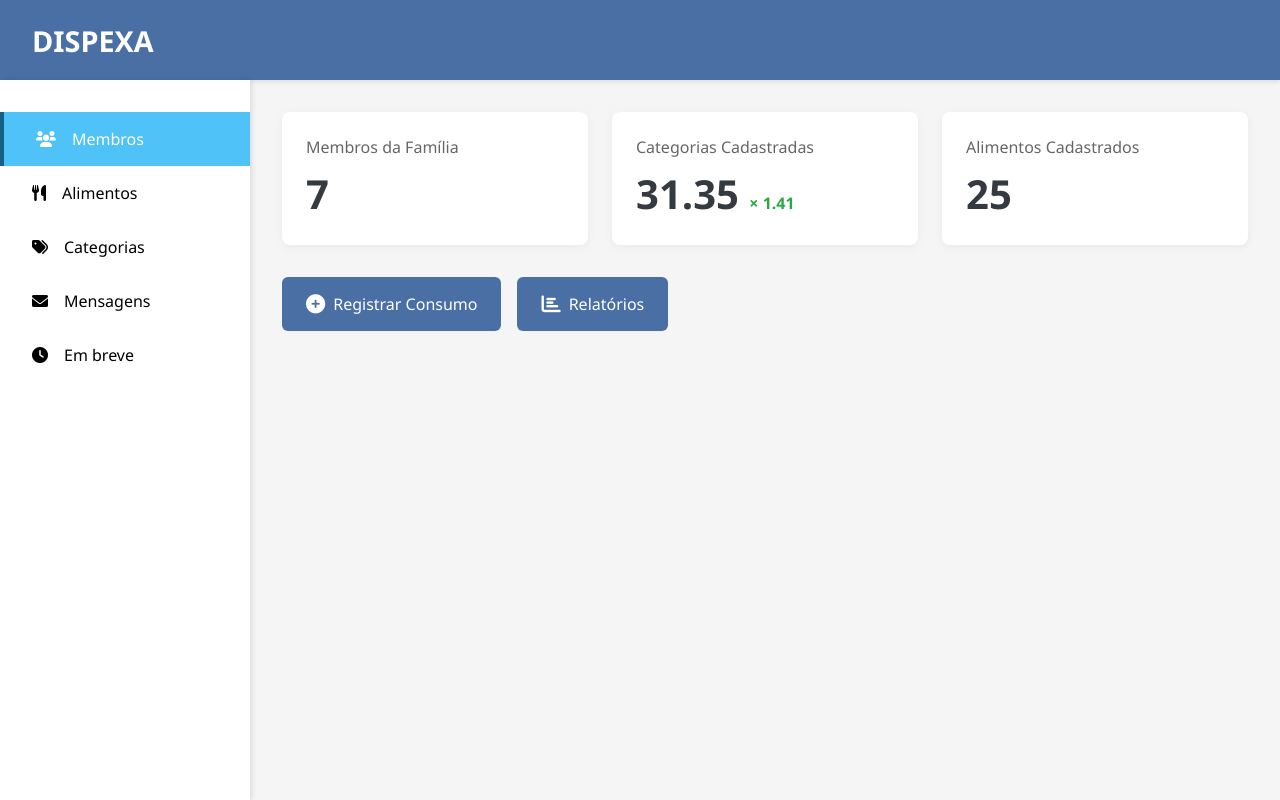
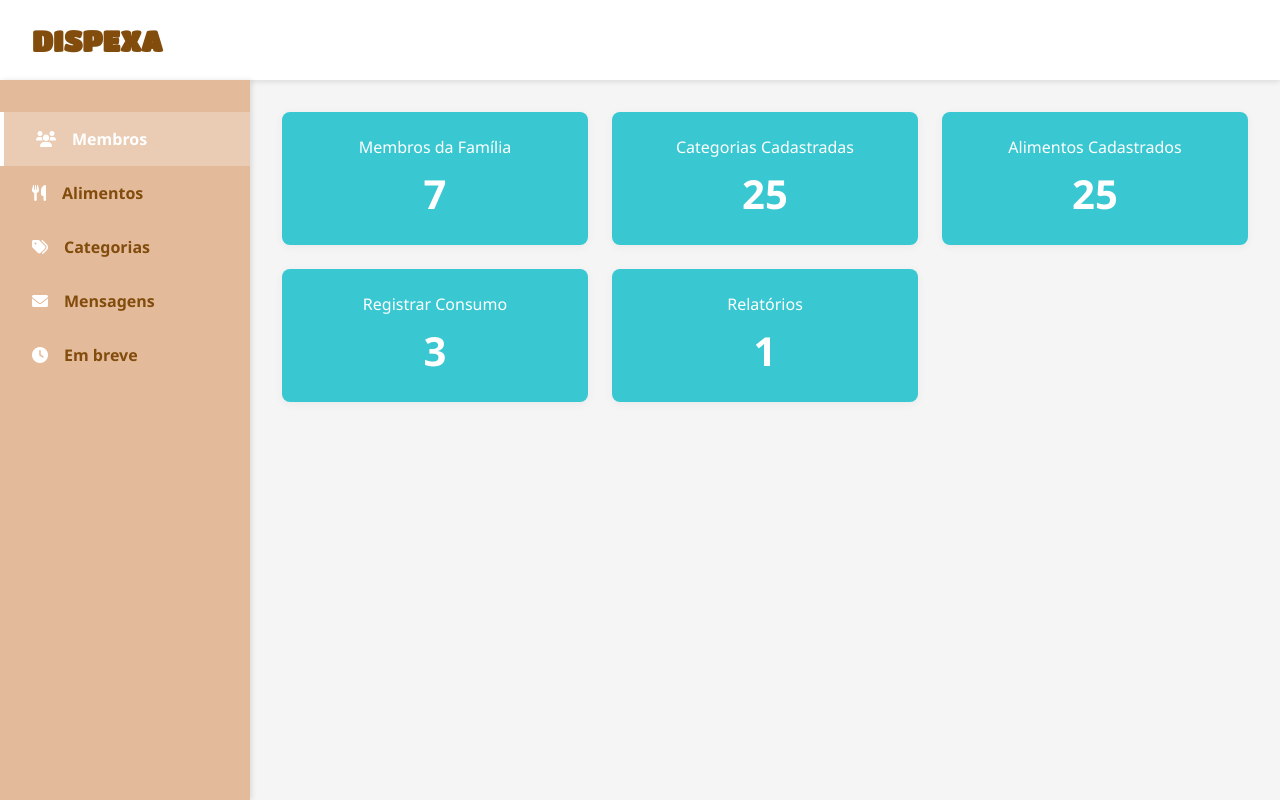
Before and after one commit to JonasQuisinski/TCC-, a PHP site: page /painel.html in a window 1280 px wide. Run offline with PHP 8.4, Linux system fonts and the light colour scheme.

Commit message:
alterado cores, adicionado fonte principal,.

```diff
--- a/telas/painel/painel.css
+++ b/telas/painel/painel.css
@@ -1,13 +1,14 @@
 :root {
-    --primary-color: #4a6fa5;
+    --primary-color: #fff;
     --secondary-color: #166088;
     --accent-color: #4fc3f7;
-    --light-color: #f8f9fa;
+    --light-color: #FFFEFE;
     --dark-color: #343a40;
     --success-color: #28a745;
     --warning-color: #ffc107;
     --danger-color: #dc3545;
 }
+
 
 * {
     margin: 0;
@@ -30,26 +31,32 @@
 header {
     grid-column: 1 / 3;
     background-color: var(--primary-color);
-    color: white;
+    color: 814C0C;
     display: flex;
     align-items: center;
     padding: 0 2rem;
-    box-shadow: 0 2px 5px rgba(0,0,0,0.1);
+    box-shadow: 0 2px 5px rgba(0, 0, 0, 0.1);
 }
 
 header h1 {
+    color: #814C0C;
     font-size: 1.8rem;
     font-weight: 600;
+    font-family: 'Titan One', cursive;
 }
 
 .sidebar {
-    background-color: white;
+    background-color: #E3BA9A;
     padding: 2rem 0;
-    box-shadow: 2px 0 5px rgba(0,0,0,0.1);
+    box-shadow: 2px 0 5px rgba(0, 0, 0, 0.1);
 }
 
 .sidebar ul {
     list-style: none;
+}
+
+.sidebar i {
+    color: #fff
 }
 
 .sidebar li {
@@ -59,6 +66,9 @@
     align-items: center;
     gap: 1rem;
     transition: all 0.3s ease;
+    color: #814C0C;
+    font-weight: bold;
+
 }
 
 .sidebar li:hover {
@@ -66,9 +76,10 @@
 }
 
 .sidebar li.active {
-    background-color: var(--accent-color);
+    background-color: rgb(255, 255, 255, 0.25);
+
     color: white;
-    border-left: 4px solid var(--secondary-color);
+    border-left: 4px solid #fff;
 }
 
 .content {
@@ -83,10 +94,11 @@
 }
 
 .stat-card {
-    background-color: white;
+    text-align: center;
+    background-color: #39C8D1;
     border-radius: 8px;
     padding: 1.5rem;
-    box-shadow: 0 2px 10px rgba(0,0,0,0.05);
+    box-shadow: 0 2px 10px rgba(0, 0, 0, 0.05);
     transition: transform 0.3s ease;
 }
 
@@ -95,7 +107,7 @@
 }
 
 .stat-card h3 {
-    color: #666;
+    color: #fff;
     font-size: 1rem;
     margin-bottom: 0.5rem;
     font-weight: 500;
@@ -104,7 +116,7 @@
 .stat-value {
     font-size: 2.5rem;
     font-weight: 700;
-    color: var(--dark-color);
+    color: #fff;
 }
 
 .stat-change {
--- a/telas/painel/painel.html
+++ b/telas/painel/painel.html
@@ -1,12 +1,16 @@
 <!DOCTYPE html>
 <html lang="pt-BR">
+
 <head>
     <meta charset="UTF-8">
     <meta name="viewport" content="width=device-width, initial-scale=1.0">
     <title>DISPEXA - Painel</title>
     <link rel="stylesheet" href="painel.css">
     <link rel="stylesheet" href="https://cdnjs.cloudflare.com/ajax/libs/font-awesome/6.0.0-beta3/css/all.min.css">
+    <link href="https://fonts.googleapis.com/css2?family=Titan+One&display=swap" rel="stylesheet">
+
 </head>
+
 <body>
     <div class="dashboard">
         <header>
@@ -32,27 +36,28 @@
 
                 <div class="stat-card">
                     <h3>Categorias Cadastradas</h3>
-                    <div class="stat-value">31.35 <span class="stat-change">× 1.41</span></div>
+                    <div class="stat-value">25 </div>
                 </div>
 
                 <div class="stat-card">
                     <h3>Alimentos Cadastrados</h3>
                     <div class="stat-value">25</div>
                 </div>
-            </div>
 
-            <div class="actions-container">
-                <button class="action-btn">
-                    <i class="fas fa-plus-circle"></i> Registrar Consumo
-                </button>
+                <div class="stat-card">
+                    <h3>Registrar Consumo</h3>
+                    <div class="stat-value">3</div>
+                </div>
 
-                <button class="action-btn">
-                    <i class="fas fa-chart-bar"></i> Relatórios
-                </button>
-            </div>
+                <div class="stat-card">
+                    <h3>Relatórios</h3>
+                    <div class="stat-value">1</div>
+                </div>
+
         </main>
     </div>
 
-    <script src="script.js"></script>
+    <script src="painel.js"></script>
 </body>
+
 </html>
--- a/telas/painel/painel.js
+++ b/telas/painel/painel.js
@@ -17,7 +17,7 @@
         });
     });
 
-    // Simulação de dados dinâmicos (poderia ser substituído por chamadas API)
+  /*  // Simulação de dados dinâmicos (poderia ser substituído por chamadas API)
     function updateStats() {
         // Atualiza os valores dos cards de estatísticas
         const membersValue = document.querySelector('.stat-card:nth-child(1) .stat-value');
@@ -40,7 +40,7 @@
             foodsValue.textContent = randomFoods;
         }, 5000);
     }
-
+    */
     updateStats();
 
     // Eventos para os botões de ação
```
Also changed, not shown: fontes/TitanOne-Regular.ttf (added).
